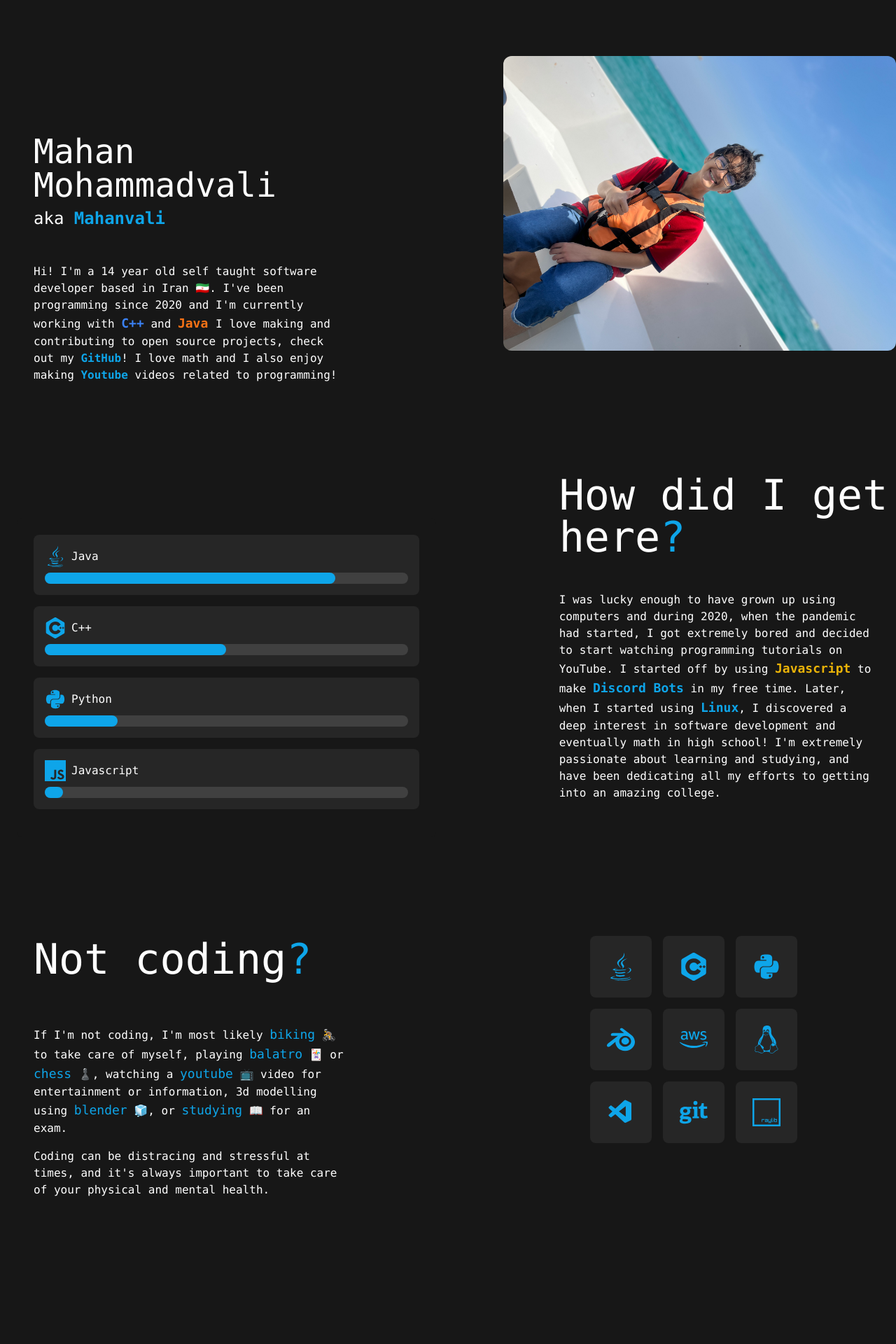
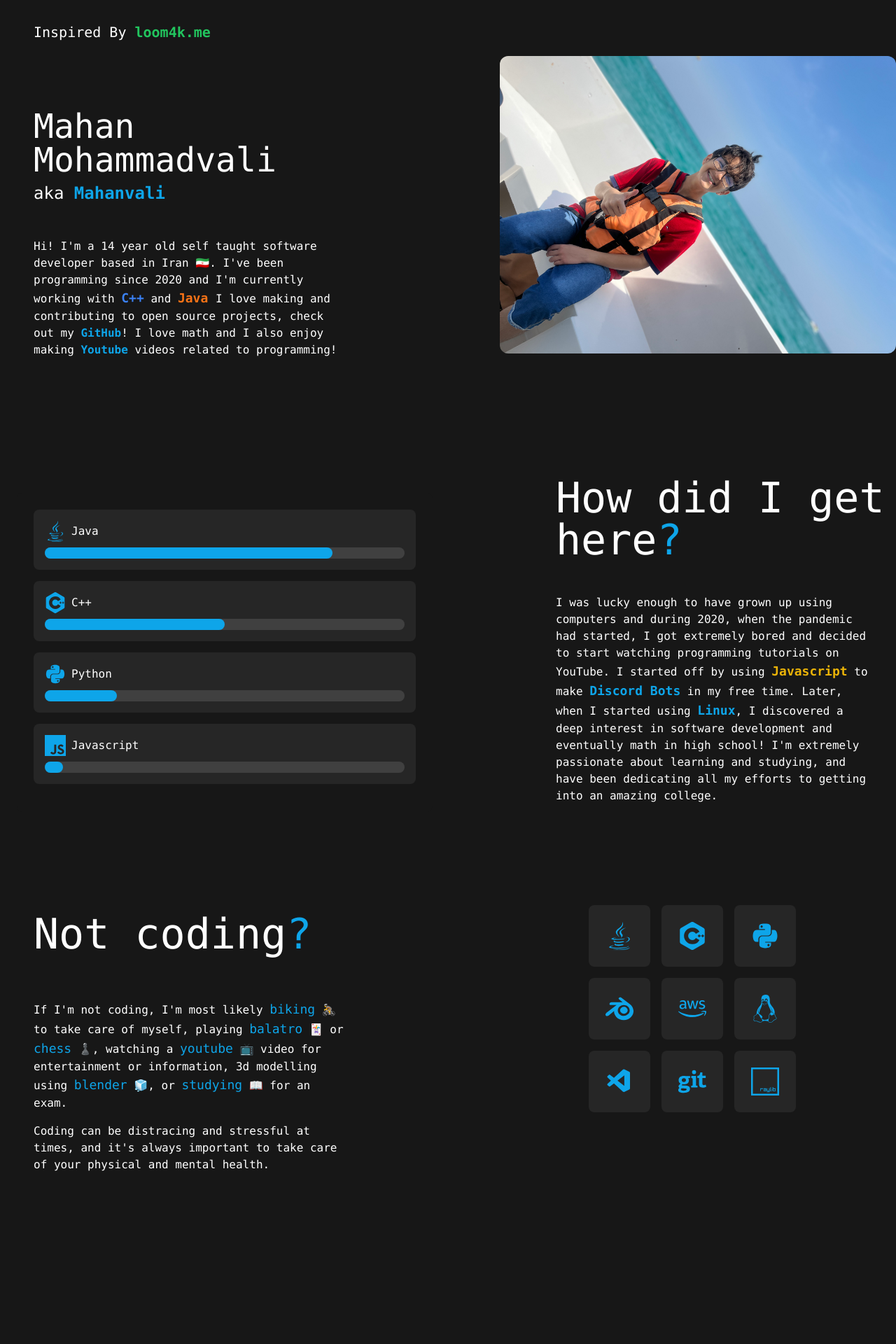
Before and after one commit to Mahanvali/mahanvali.github.io, a Next.js app: page / in a window 1280 px wide. Shown: the top 1920 px of the page at 70% size. Built offline with nearby package versions, Linux system fonts and the light colour scheme.

Commit message:
make it more obvious

```diff
--- a/app/page.tsx
+++ b/app/page.tsx
@@ -7,7 +7,10 @@ import { VscVscode } from "react-icons/vsc";
 export default function Home() {
   return (
     <div className="min-h-screen bg-neutral-900 flex flex-row items-start">
-      <div className="ml-12 mt-48">
+      <div className="ml-12">
+          <p className="font-mono text-xl mb-2 text-white max-w-md mb-24 mt-8">
+            Inspired By <a href="https://loom4k.me" className="font-bold text-green-500">loom4k.me</a>
+          </p>
         <h1 className="text-5xl font-mono mb-2 text-white max-w-md">
           Mahan Mohammadvali
         </h1>
@@ -57,10 +60,6 @@ export default function Home() {
         </a>
       </footer>
 
-      <footer className="w-full bg-neutral-900 ml-96 flex justify-center mt-64 mb-6">
-        Website inspiration from <a href="https://loom4k.me" className="font-bold text-green-500"></a>
-      </footer>
-
 
       </div>
 
@@ -104,7 +103,7 @@ export default function Home() {
 const IconGrid = () => {
   return (
 
-    <div className="bg-neutral-900 flex items-center justify-center mt-48 mr-24">
+    <div className="bg-neutral-900 flex items-center justify-center mt-36 mr-24">
       <div className="grid grid-cols-3 gap-4">
         <div className="bg-neutral-800 rounded-lg p-6 flex items-center justify-center transition transform hover:scale-110">
           <FaJava size={40} className="text-sky-500" />
```
